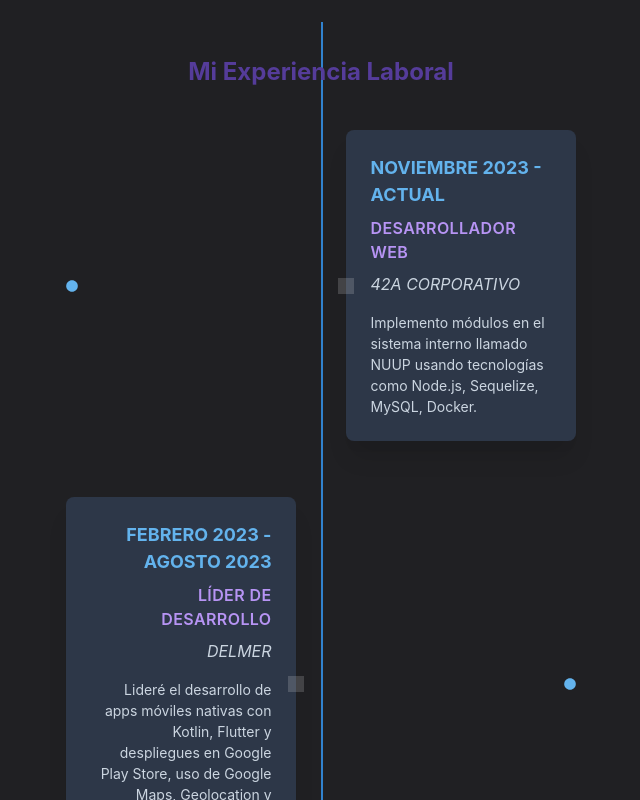
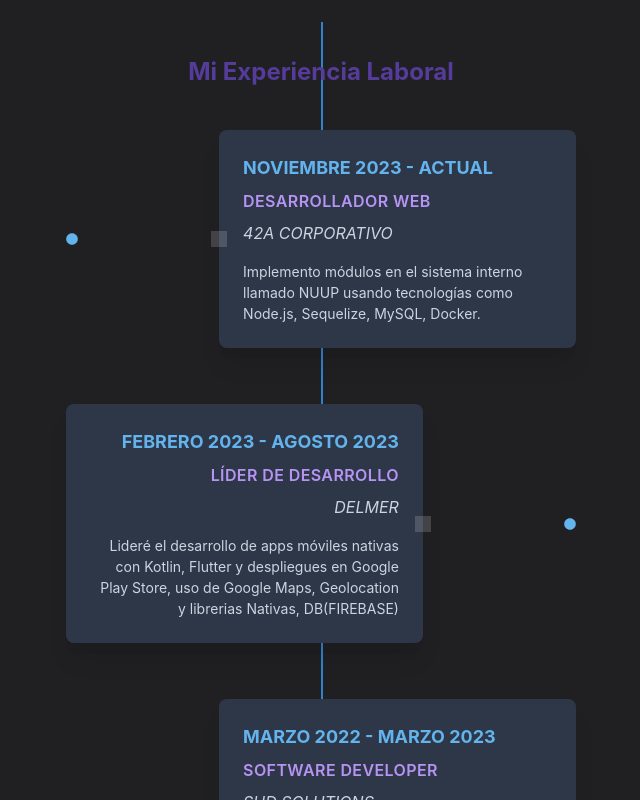
Before and after one commit to efraindrummer/efrawebsaite-nextjs-copywith, a Next.js app: page / in a window 1280 px wide. Shown: the part 1040-1840 px from the top of the page, without its empty margins (319-959 px from the left). Built offline with nearby package versions, Linux system fonts and the light colour scheme.

Commit message:
maxWith update timeline

```diff
--- a/components/timeline.js
+++ b/components/timeline.js
@@ -40,7 +40,7 @@ export const TimelineItem = ({ year, title, description, subtitle, isRight }) =>
             p={6}
             borderRadius="lg"
             boxShadow="xl"
-            maxWidth="45%" // Ajuste para evitar que ocupe demasiado espacio
+            maxWidth="70%" // Ajuste para evitar que ocupe demasiado espacio
             textAlign={isRight ? "right" : "left"}
             position="relative"
             _before={{
```
